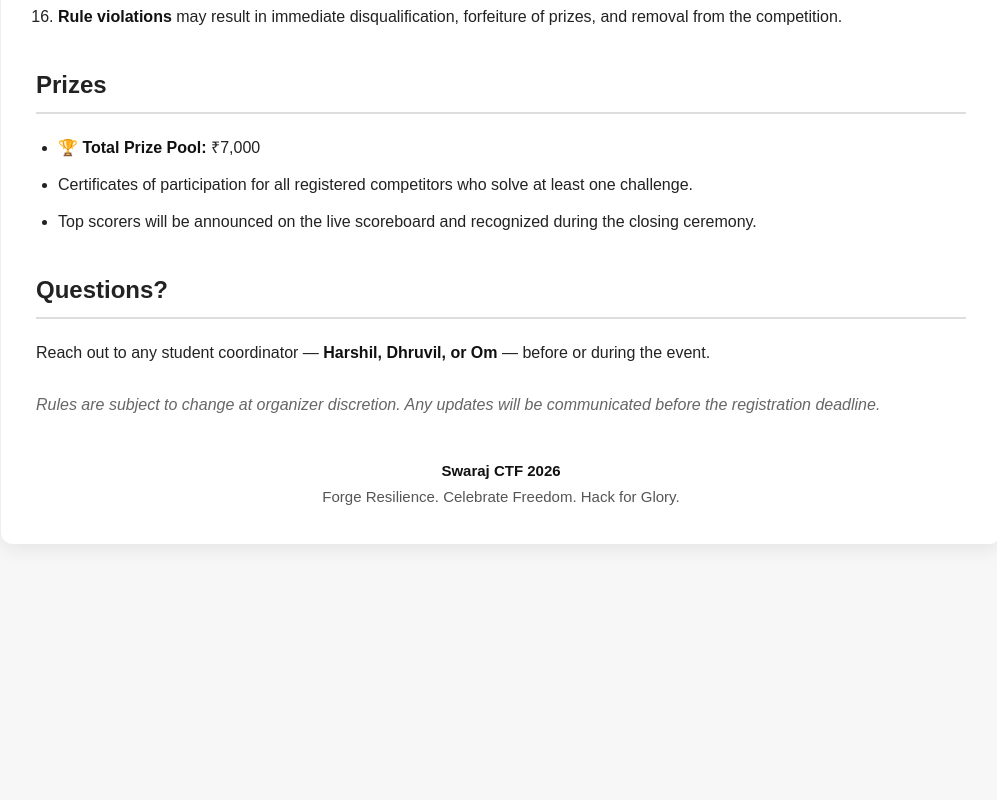
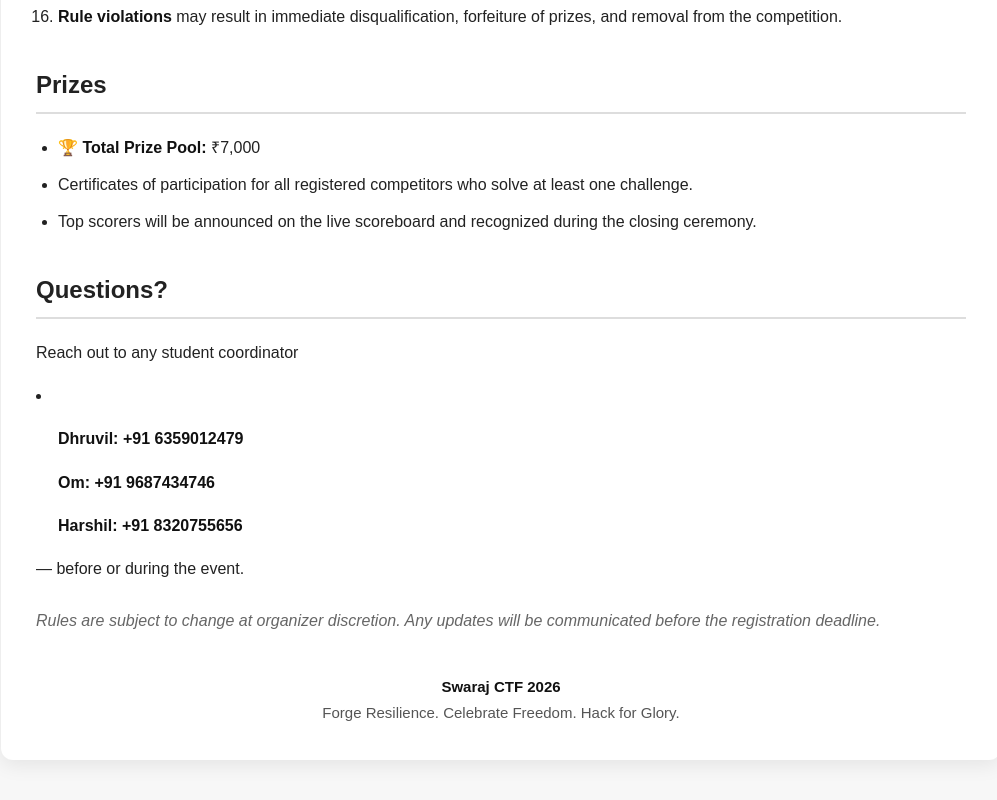
Before and after one commit to iamctfplayer2026/rulebook, a plain HTML site: page index.html in a window 1280 px wide. Shown: the part 2444-3244 px from the top of the page, without its empty margins (139-1136 px from the left). Before the commit the page ends 3048 px from the top, so only its background shows below. Drawn offline with Linux system fonts and the light colour scheme.

Commit message:
Update index.html

```diff
--- a/index.html
+++ b/index.html
@@ -187,8 +187,12 @@
 <h2>Questions?</h2>
 
 <p>
-Reach out to any student coordinator —
-<strong>Harshil, Dhruvil, or Om</strong> —
+Reach out to any student coordinator
+<strong> <li>
+        <ul>Dhruvil: +91 6359012479</ul>
+        <ul>Om: +91 9687434746</ul>
+        <ul>Harshil: +91 8320755656</ul>
+    </li></strong> —
 before or during the event.
 </p>
 
```
